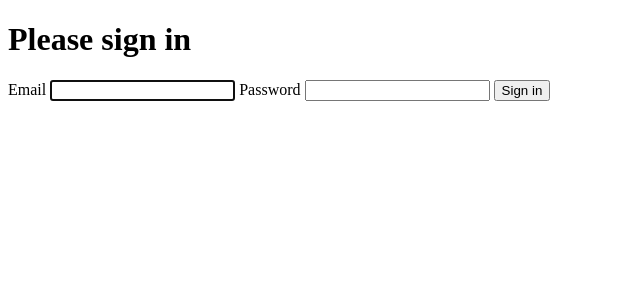
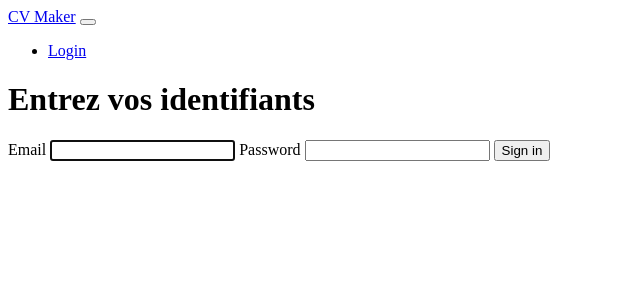
Before and after one commit to olivier-chatelin/checkpoint4, a Symfony app: template templates/security/login.html.twig in a window 1280 px wide. Shown: the top 300 px of the page, without its empty margins (0-640 px from the left). Run offline with Twig, Linux system fonts and the light colour scheme; the template is opened without the code that fills it, so the values that code supplies are empty; some libraries are stand-ins or nearby versions.

Commit message:
navbar done

```diff
--- a/assets/styles/global.scss
+++ b/assets/styles/global.scss
@@ -2,6 +2,10 @@
 #login{
   color: #ffffff ;
   width: 400px;
+}
+//navbar
+.navbar{
+  background: #ffffff;
 }
 //modern
 #cv{
--- a/src/Controller/HomeController.php
+++ b/src/Controller/HomeController.php
@@ -18,6 +18,7 @@ class HomeController extends AbstractController
      */
     public function index(UserRepository $userRepository): Response
     {
+        return $this->render('home/index.html.twig');
     }
 
 }
--- a/src/Security/Authenticator.php
+++ b/src/Security/Authenticator.php
@@ -52,7 +52,7 @@ class Authenticator extends AbstractLoginFormAuthenticator
 
         // For example:
         //return new RedirectResponse
-        ($this->urlGenerator->generate('home'));
+        ($this->urlGenerator->generate('resume_show'));
         throw new \Exception('TODO: provide a valid redirect inside '.__FILE__);
     }
 
--- a/templates/base.html.twig
+++ b/templates/base.html.twig
@@ -14,6 +14,9 @@
         {% endblock %}
     </head>
     <body>
+    {% block header %}
+        {% include 'components/_navbar.html.twig' %}
+    {% endblock %}
         {% block body %}  {% endblock %}
     </body>
 </html>
--- /dev/null
+++ b/templates/components/_navbar.html.twig
@@ -0,0 +1,26 @@
+<nav class="navbar navbar-expand-lg navbar-light bg-light">
+    <div class="container-fluid">
+        <a class="navbar-brand" href="{{ path('home') }}">CV Maker</a>
+        <button class="navbar-toggler" type="button" data-bs-toggle="collapse" data-bs-target="#navbarNav" aria-controls="navbarNav" aria-expanded="false" aria-label="Toggle navigation">
+            <span class="navbar-toggler-icon"></span>
+        </button>
+        <div class="collapse navbar-collapse d-flex" id="navbarNav">
+            <ul class="navbar-nav">
+            {% if app.user %}
+                <span class="navbar-text align-self-end" >Bienvenue {{ app.user.firstname }}</span>
+                <li class="nav-item">
+                    <a class="nav-link" href="{{ path('app_logout') }}">Logout</a>
+                </li>
+                <li class="nav-item">
+                    <a class="nav-link" href="{{ path('resume_show') }}">Commencer</a>
+                </li>
+                {% else %}
+                <li class="nav-item">
+                    <a class="nav-link" href="{{ path('app_login') }}">Login</a>
+                </li>
+            {% endif %}
+            </ul>
+
+        </div>
+    </div>
+</nav>
--- a/templates/security/login.html.twig
+++ b/templates/security/login.html.twig
@@ -3,6 +3,7 @@
 {% block title %}Log in!{% endblock %}
 
 {% block body %}
+<div id="login" class="container">
 <form method="post">
     {% if error %}
         <div class="alert alert-danger">{{ error.messageKey|trans(error.messageData, 'security') }}</div>
@@ -14,7 +15,7 @@
         </div>
     {% endif %}
 
-    <h1 class="h3 mb-3 font-weight-normal">Please sign in</h1>
+    <h1 class="h3 mb-3 font-weight-normal">Entrez vos identifiants</h1>
     <label for="inputEmail">Email</label>
     <input type="email" value="{{ last_username }}" name="email" id="inputEmail" class="form-control" autocomplete="email" required autofocus>
     <label for="inputPassword">Password</label>
@@ -23,6 +24,11 @@
     <input type="hidden" name="_csrf_token"
            value="{{ csrf_token('authenticate') }}"
     >
+    <button class="btn  btn-veggie text-white" type="submit">
+        Sign in
+    </button>
+</form>
+</div>
 
     {#
         Uncomment this section and add a remember_me option below your firewall to activate remember me functionality.
@@ -35,8 +41,4 @@
         </div>
     #}
 
-    <button class="btn btn-lg btn-primary" type="submit">
-        Sign in
-    </button>
-</form>
 {% endblock %}
```
Also changed, not shown: templates/home/index.html.twig (added, +18 -0 lines), public/uploads/images/resume.jpg (added).
